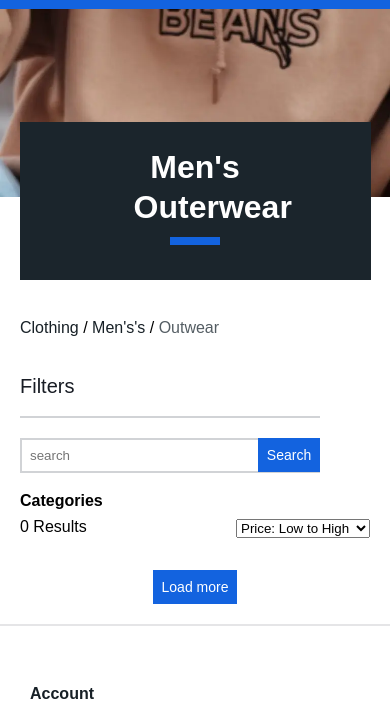
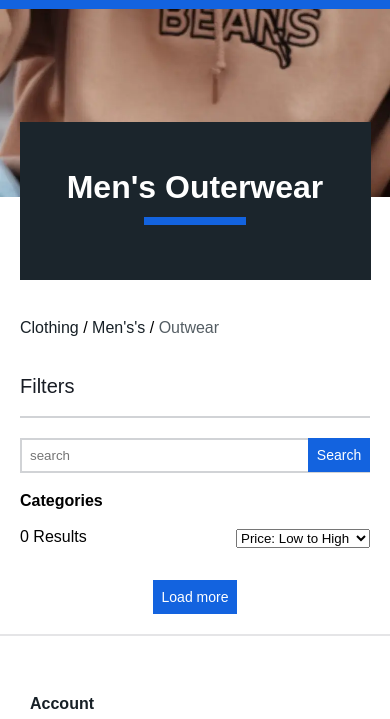
Before and after one commit to sumedhsph/adobe_assignment, a plain HTML site: page product_listing_page.html in a window 390 px wide. Shown: the part 71-790 px from the top of the page. Drawn offline with Linux system fonts and the light colour scheme; no server answers; a web font is replaced by a local one.

Commit message:
responisve css fixes

```diff
--- a/css/main.css
+++ b/css/main.css
@@ -435,4 +435,17 @@ header input {
     order: 2;
     margin-top: 1.25rem;
   }
+  .productdisplay__filter{
+    margin-bottom: 1.25rem;
+  }
+  .productdisplay__aside{
+    width: 100%;
+    min-width: auto;
+  }
 }
+
+@media  (min-width: 320px) {
+  .banner__heading h1 {
+    max-width: 75%;
+  }
+}
```
